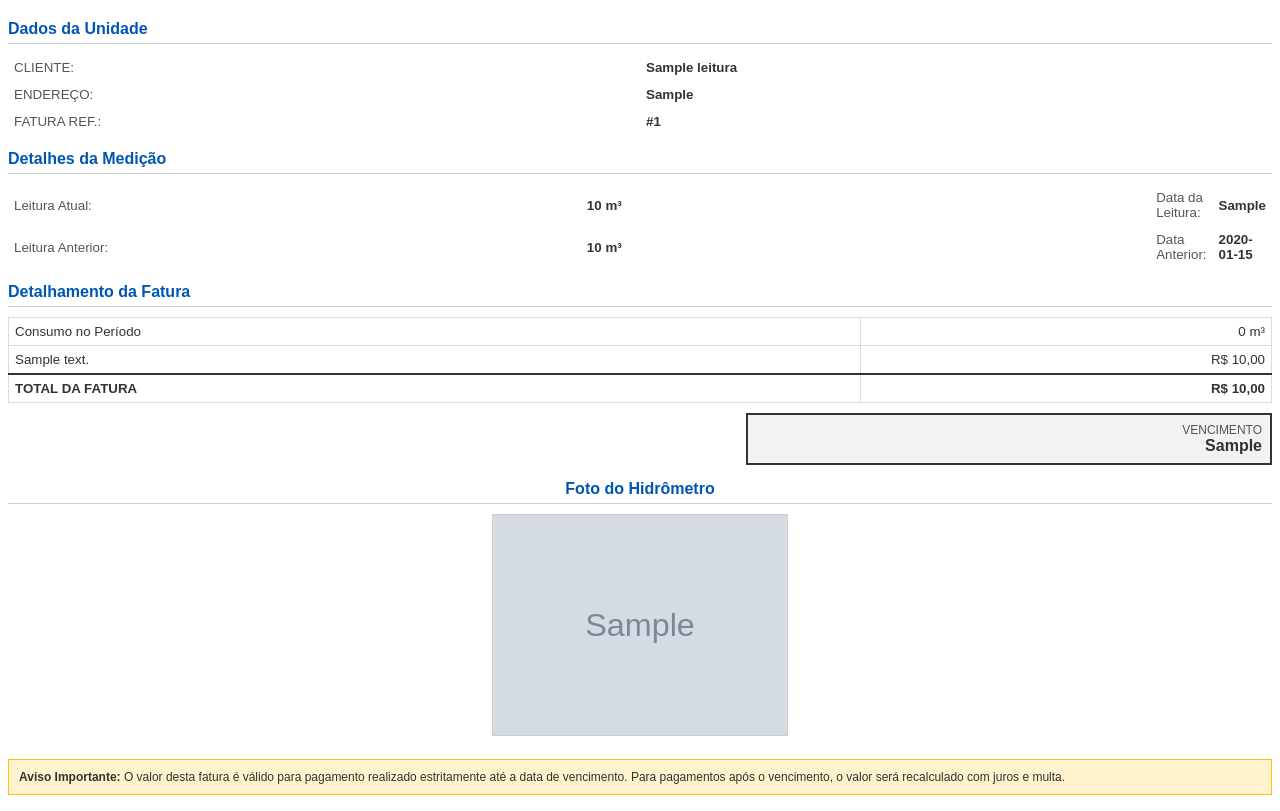
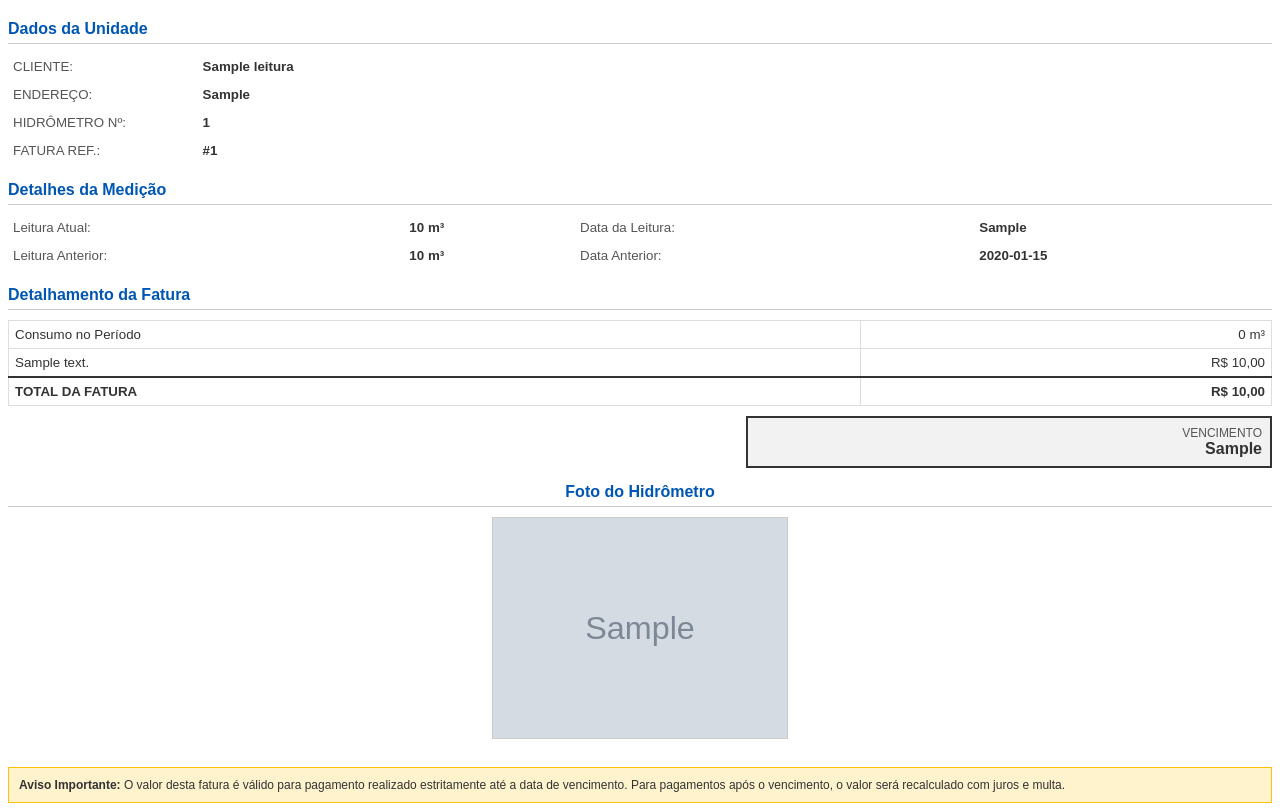
Before and after one commit to agua-2025/sistema-agua, a Flask app: template templates/comprovante_pdf.html in a window 1280 px wide. Shown: the part 67-878 px from the top of the page. Run offline with Flask 3, Linux system fonts and the light colour scheme; the template is opened without the code that fills it: most values are stand-ins (such as "Sample title", 1, 10 or a date in 2020); grey boxes marked "Sample" are stand-in pictures.

Commit message:
ajustando comprovante de leitura

```diff
--- a/templates/comprovante_pdf.html
+++ b/templates/comprovante_pdf.html
@@ -45,10 +45,10 @@
         border-collapse: collapse;
       }
       td {
-        padding: 6px;
+        padding: 5px; /* Padding reduzido para compactar */
       }
       .info-table td {
-        width: 50%;
+        padding-bottom: 8px; /* Espaço entre as linhas de informação */
       }
       .label {
         color: #555;
@@ -58,6 +58,7 @@
       }
       .billing-table td {
         border: 1px solid #ddd;
+        padding: 6px;
       }
       .billing-table tfoot td {
         font-weight: bold;
@@ -72,18 +73,17 @@
       }
       .photo-container img {
         max-width: 100%;
-        max-height: 220px;
+        max-height: 220px; /* Limite de altura seguro */
         border: 1px solid #ccc;
       }
       .footer-alert {
-        margin-top: 20px;
+        margin-top: 25px;
         border: 1px solid #ffc107;
         background-color: #fff3cd;
         padding: 10px;
         font-size: 9pt;
         text-align: justify;
       }
-      /* Novo estilo para a caixa de vencimento */
       .due-date-box {
         text-align: right;
         margin-top: 10px;
@@ -91,7 +91,7 @@
         border: 2px solid #333;
         background-color: #f2f2f2;
         width: 40%;
-        margin-left: auto; /* Alinha a caixa à direita */
+        margin-left: auto;
       }
       .due-date-box .label {
         font-size: 9pt;
@@ -113,12 +113,16 @@
       <h2 class="section-title">Dados da Unidade</h2>
       <table class="info-table">
         <tr>
-          <td class="label">CLIENTE:</td>
-          <td class="value">{{ leitura.cliente_nome }}</td>
+          <td class="label" style="width: 15%">CLIENTE:</td>
+          <td class="value" style="width: 85%">{{ leitura.cliente_nome }}</td>
         </tr>
         <tr>
           <td class="label">ENDEREÇO:</td>
           <td class="value">{{ leitura.unidade_endereco }}</td>
+        </tr>
+        <tr>
+          <td class="label">HIDRÔMETRO Nº:</td>
+          <td class="value">{{ leitura.hidrometro_num }}</td>
         </tr>
         <tr>
           <td class="label">FATURA REF.:</td>
```
